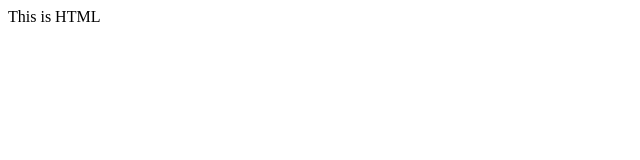
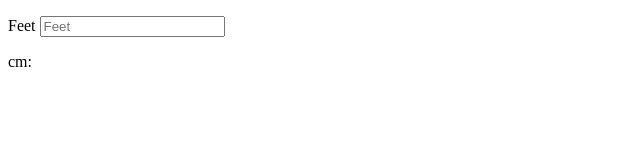
Before and after one commit to Karthik-R-1703/UnitConversion, a plain HTML site: page index.html in a window 1280 px wide. Shown: the whole page, without its empty margins (0-640 px from the left). Drawn offline with Linux system fonts and the light colour scheme.

Commit message:
Update html

```diff
--- a/index.html
+++ b/index.html
@@ -4,8 +4,19 @@
     <meta charset="UTF-8">
     <meta name="viewport" content="width=device-width, initial-scale=1.0">
     <title>Document</title>
+    <script>
+        /* When the input field receives input, convert the value from feet to meters */
+function lengthConverter(valNum) {
+  document.getElementById("outputMeters").innerHTML = valNum / 0.0022046;
+}
+    </script>
 </head>
 <body>
-    This is HTML
+    <p>
+        <label>Feet</label>
+        <input id="inputFeet" type="number" placeholder="Feet"
+        oninput="lengthConverter(this.value)" onchange="lengthConverter(this.value)">
+      </p>
+      <p>cm: <span id="outputMeters"></span></p>
 </body>
 </html>
```
